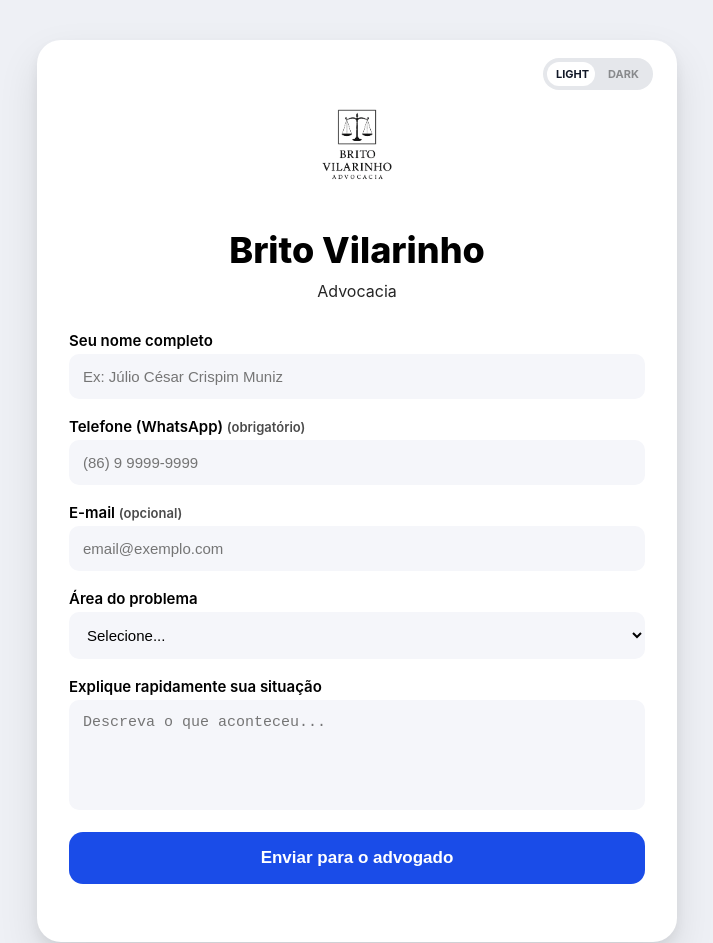
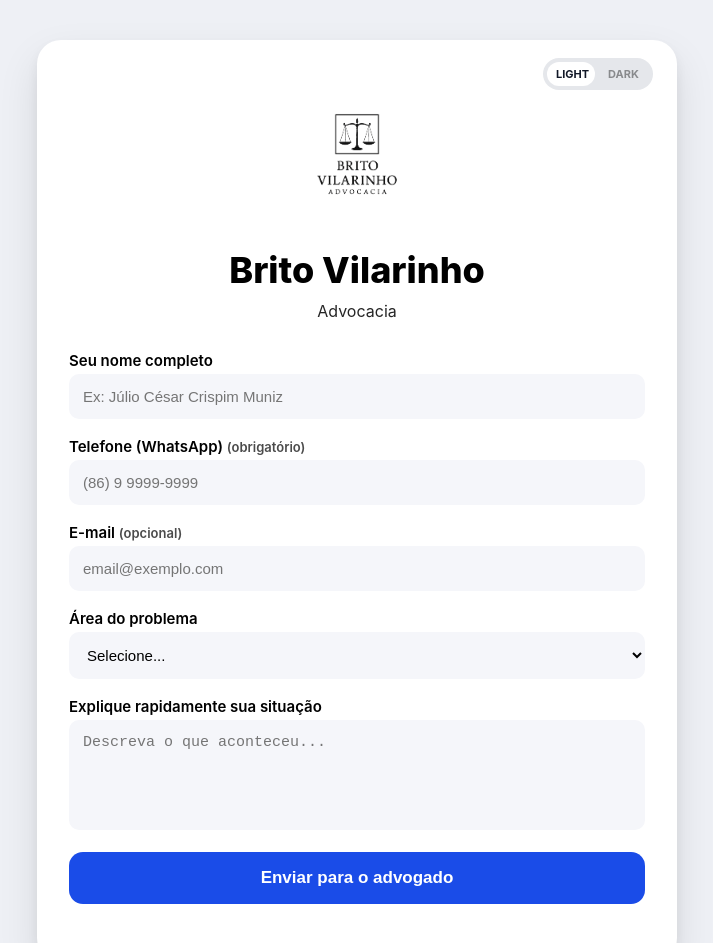
Before and after one commit to Olhaodesigner/jus-flow, a website: page public/index.html in a window 1280 px wide. Shown: the top 943 px of the page, without its empty margins (283-996 px from the left). Drawn offline with Linux system fonts and the light colour scheme.

Commit message:
Update index.html

```diff
--- a/public/index.html
+++ b/public/index.html
@@ -45,7 +45,7 @@ body.dark .container{
 .logo{
   display:block;
   margin:0 auto 18px;
-  max-height:130px; /* LOGO MAIOR */
+  max-height:150px; /* LOGO MAIOR */
 }
 body.dark .logo{
   filter:brightness(0) invert(1); /* logo clara no dark */
```
